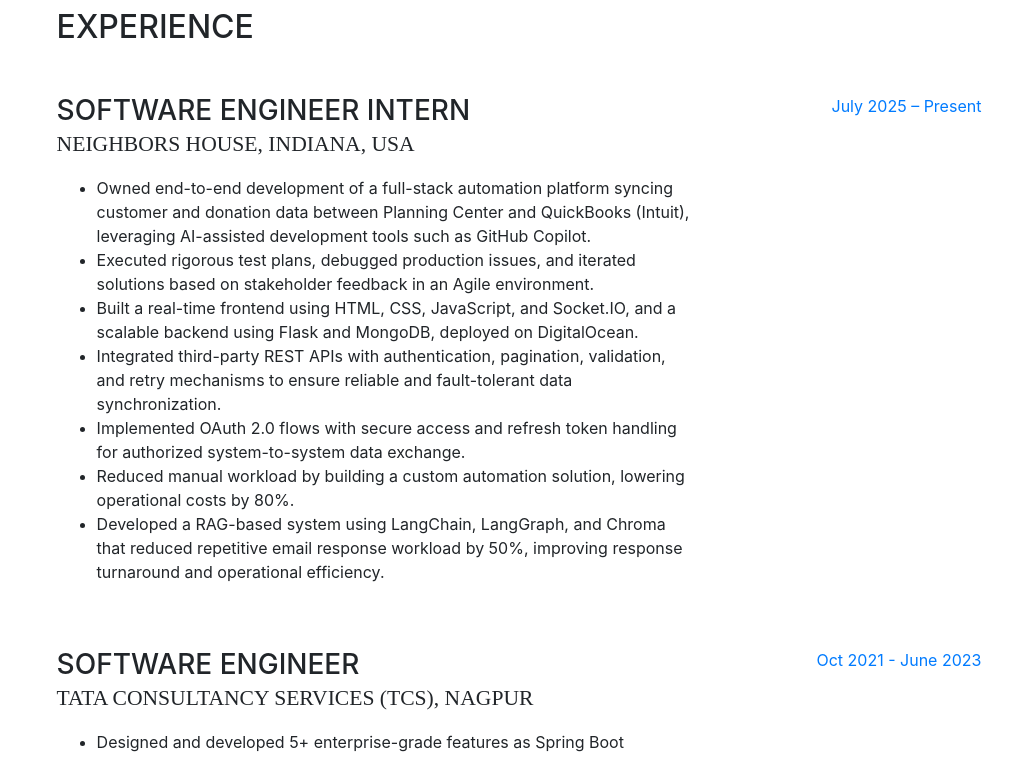
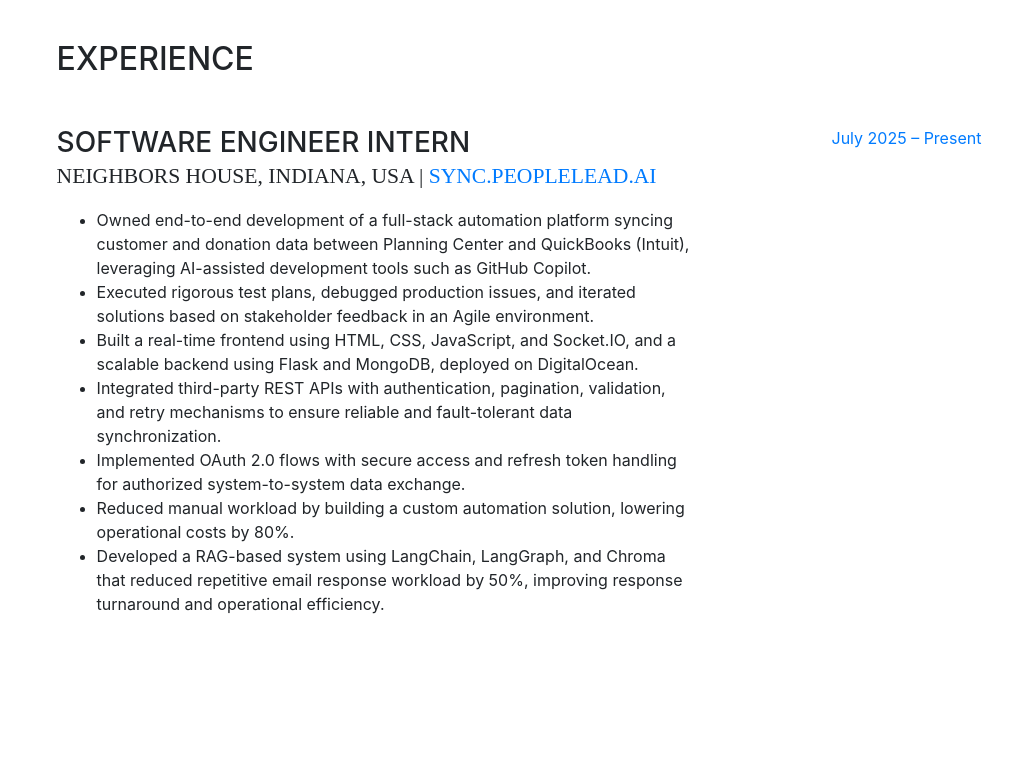
Before and after one commit to manur02/manur02.github.io, a website with bundled scripts: page index.html in a window 1280 px wide. Shown: the part 840-1597 px from the top of the page, without its empty margins (121-1157 px from the left). Built offline with nearby package versions, Linux system fonts and the light colour scheme; a web font is replaced by a local one.

Commit message:
Update index.html

```diff
--- a/index.html
+++ b/index.html
@@ -122,7 +122,13 @@
     <div class="resume-item d-flex flex-column flex-md-row mb-5">
       <div class="resume-content mr-auto">
         <h3 class="mb-0">Software Engineer Intern</h3>
-              <div class="subheading mb-3">NEIGHBORS HOUSE, Indiana, USA</div>
+        <div class="subheading mb-3">
+          NEIGHBORS HOUSE, Indiana, USA |
+          <a href="https://sync.peoplelead.ai/login" target="_blank" rel="noopener noreferrer">
+            sync.peoplelead.ai
+          </a>
+        </div>
+
         <ul>
           <li>Owned end-to-end development of a full-stack automation platform syncing customer and donation data between Planning Center and QuickBooks (Intuit), leveraging AI-assisted development tools such as GitHub Copilot.</li>
           <li>Executed rigorous test plans, debugged production issues, and iterated solutions based on stakeholder feedback in an Agile environment.</li>
@@ -133,10 +139,13 @@
           <li>Developed a RAG-based system using LangChain, LangGraph, and Chroma that reduced repetitive email response workload by 50%, improving response turnaround and operational efficiency.</li>
         </ul>
       </div>
+
       <div class="resume-date text-md-right">
         <span class="text-primary">July 2025 – Present</span>
       </div>
     </div>
+  </div>
+</section>
 
           <div class="resume-item d-flex flex-column flex-md-row mb-5">
             <div class="resume-content mr-auto">
```
Lines whose indentation alone changed are shown as unchanged.
